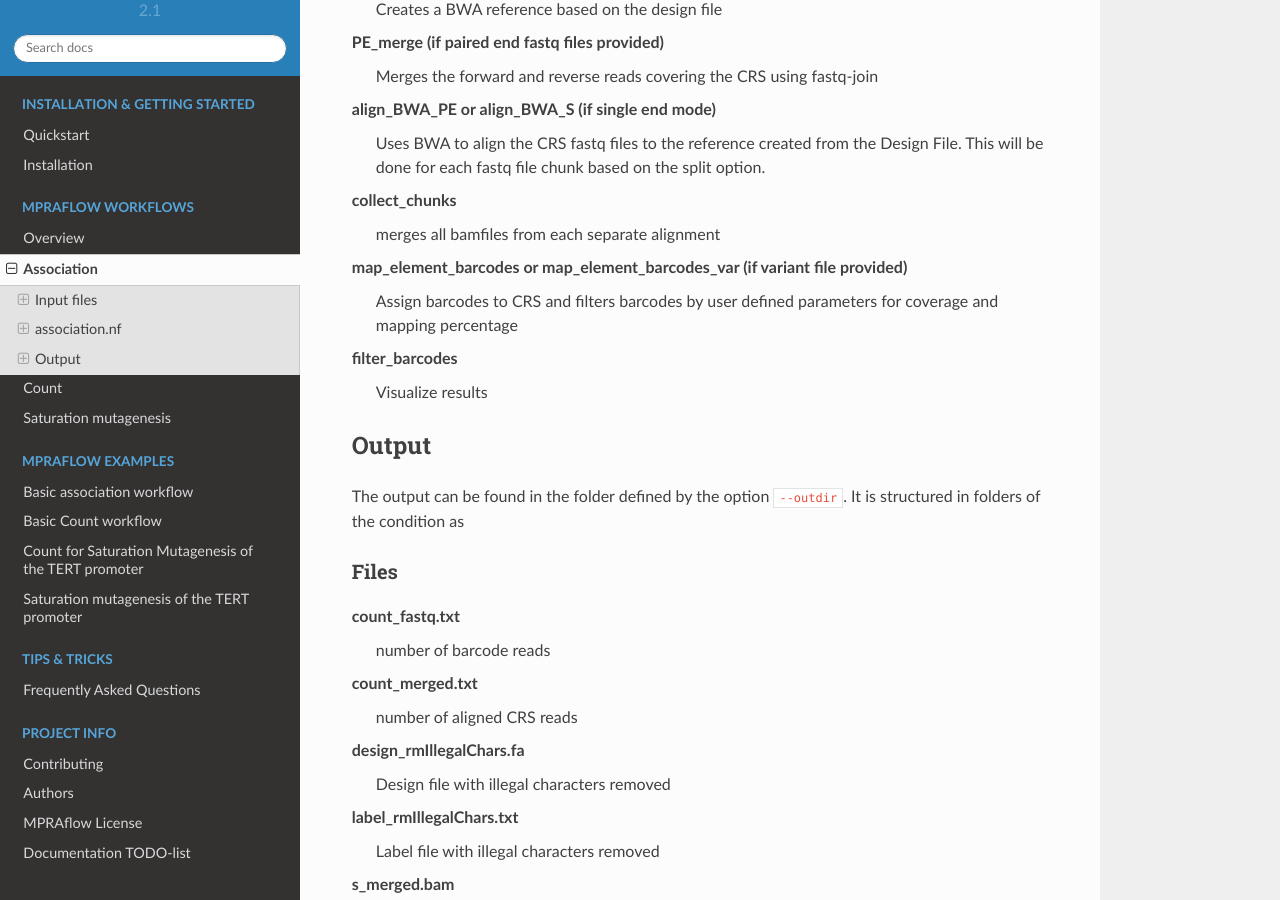
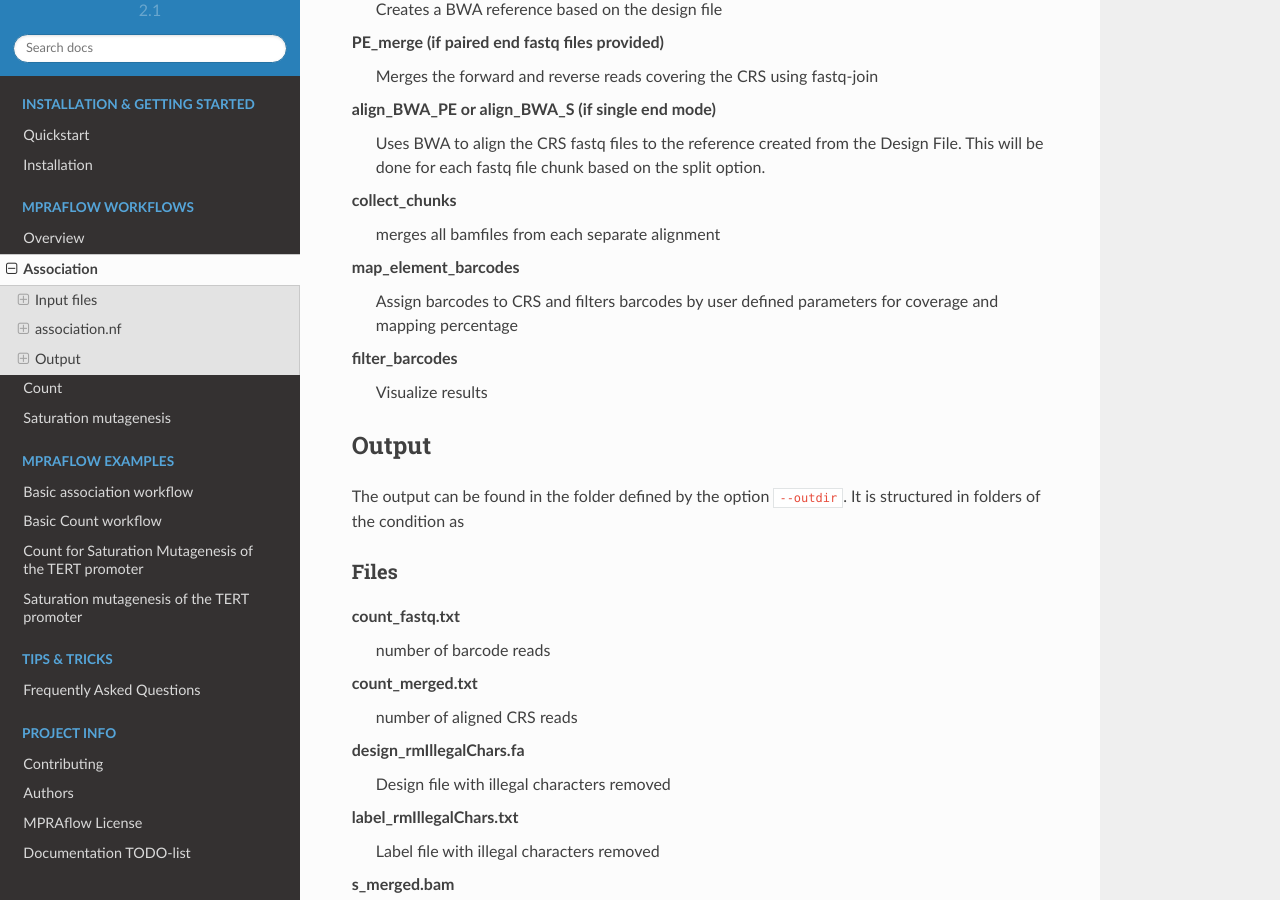
Before and after one commit to shendurelab/MPRAflow, a Sphinx documentation site: the page built from docs/association.rst, in a window 1280 px wide and 900 px high, scrolled down 3022 px. Built offline with Sphinx 7.4.7 and the Read the Docs theme 2.0.0, drawn with Linux system fonts in a browser that asks for light colours; formulas are drawn with MathJax 3.

Commit message:
map_element_barcodes_var process is not available

```diff
--- a/docs/association.rst
+++ b/docs/association.rst
@@ -102,7 +102,7 @@ align_BWA_PE or align_BWA_S (if single end mode)
 collect_chunks
   merges all bamfiles from each separate alignment
 
-map_element_barcodes or map_element_barcodes_var (if variant file provided)
+map_element_barcodes
   Assign barcodes to CRS and filters barcodes by user defined parameters for coverage and mapping percentage
 
 filter_barcodes
```
